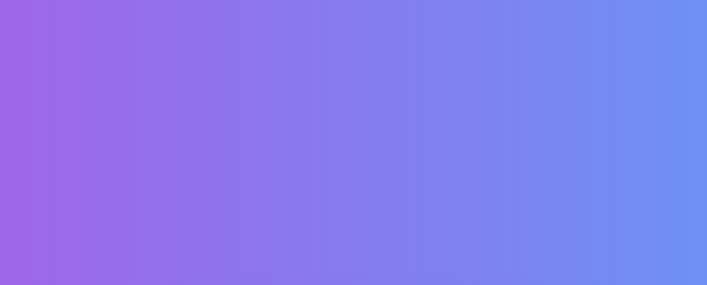
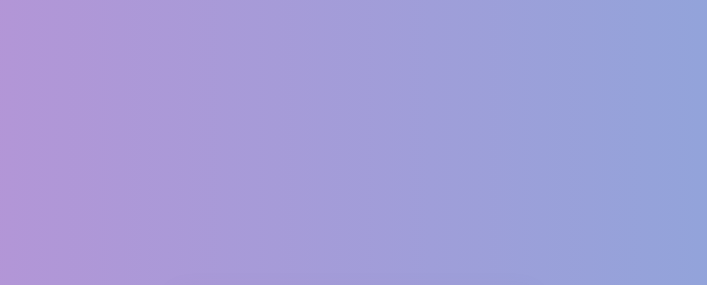
Before and after one commit to Minni16/Sorry-app, an Electron app: page index.html in a window 1000 px wide. Shown: the top 285 px of the page, without its empty margins (146-853 px from the left). Drawn offline with Linux system fonts and the light colour scheme.

Commit message:
style.css

```diff
--- a/style.css
+++ b/style.css
@@ -3,7 +3,7 @@ html {
 }
 
 body {
-    background: linear-gradient(to right, #a85ee7, #6499f6);
+    background: linear-gradient(to right, #b993d6, #8ca6db);
     background-attachment: fixed;
     background-size: cover;
     font-family: 'Arial', sans-serif;
```
